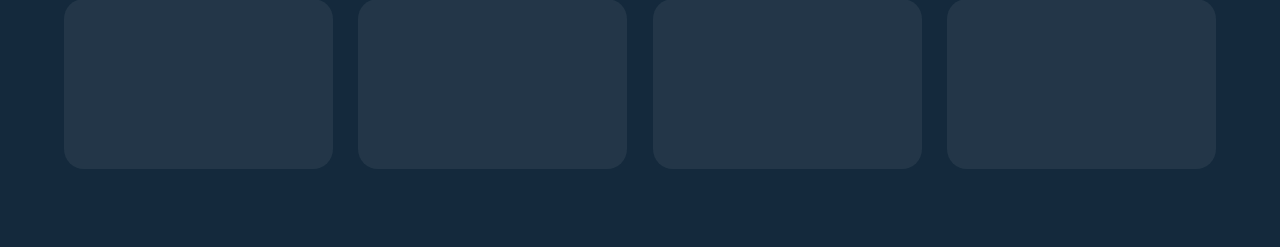
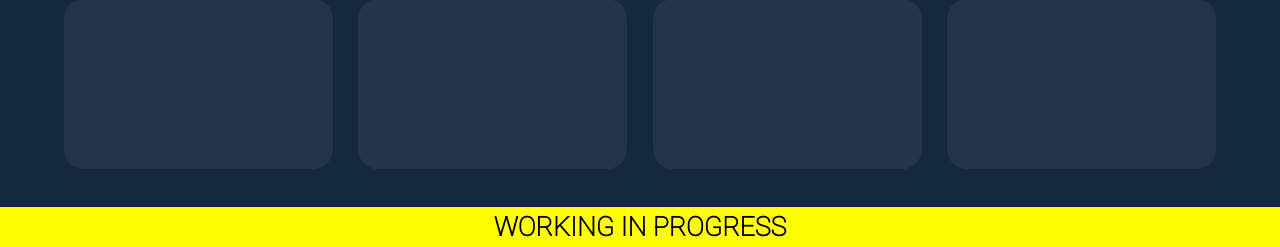
Before and after one commit to Mattia-Vicari/portfolio, a Django app: template portfolio_app/templates/portfolio_app/projects.html in a window 1280 px wide. Shown: the part 553-800 px from the top of the page. Run offline with Django 3.2, Linux system fonts and the light colour scheme; the template is opened without the code that fills it, so the values that code supplies are empty.

Commit message:
add wip banner

```diff
--- a/portfolio_app/templates/portfolio_app/about.html
+++ b/portfolio_app/templates/portfolio_app/about.html
@@ -10,7 +10,7 @@
         -</p>
 
 		<div class="essay">
-			<p>I am a young man graduated in mechanical engineering at Politecnico di Milano</p>
+			<p>I am a young man graduated in mechanical engineering at Politecnico di Milano...</p>
 		</div>
 
 		<div class="media-icons">
@@ -83,7 +83,7 @@
 				<p class="topic">Python Libraries</p>
 			</div>
 			<div class="icon-4">
-				<p class="topic">Open Source</p>
+				<p class="topic"></p>
 			</div>
 			<div class="icon-5">
 
--- a/portfolio_app/templates/portfolio_app/base.html
+++ b/portfolio_app/templates/portfolio_app/base.html
@@ -14,14 +14,30 @@
 				margin: 0;
 				font-family: 'Roboto', sans-serif;
 			}
+
+			#wip{
+				display: flex;
+				align-items: center;
+				justify-content: center;
+				position: absolute;
+				width: 100%;
+				height: 40px;
+				bottom: 0px;
+				background-color: yellow;
+				color: black;
+				font-size: 20pt;
+				font-weight: bold;
+			}
 		</style>
 	</head>
 
 	<body class="main">
-		<div id="content", name="content">
+		<div id="content">
 			{% block content%}
 			{% endblock %}
 		</div>
 
+		<div id="wip">WORKING IN PROGRESS</div>
+
 	</body>
 </html>
```
